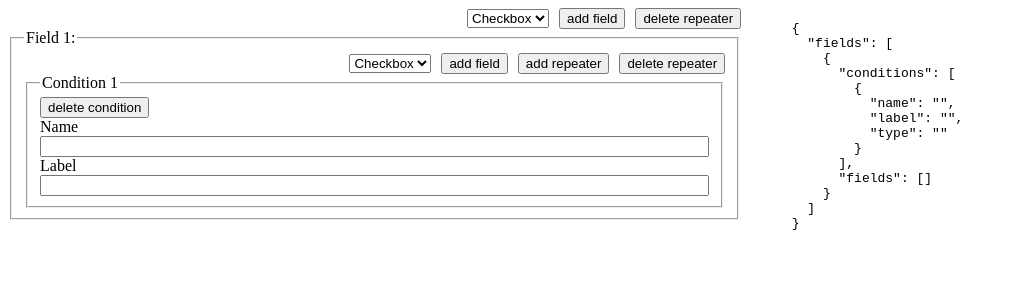
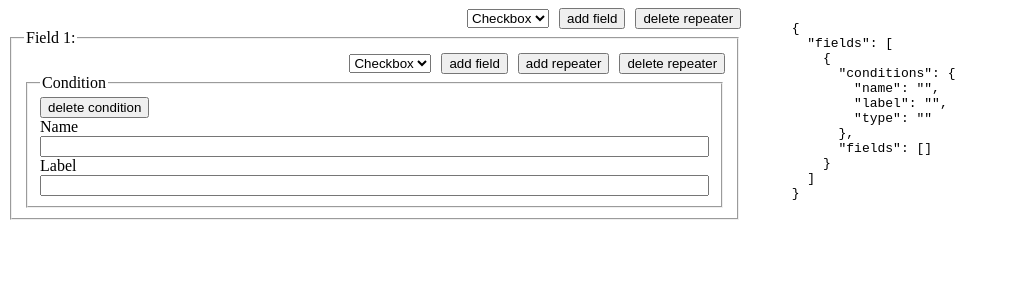
Before and after one commit to DmitrijPedan/angular-custom-fields, an Angular app: page / in a window 1280 px wide. Both pictures are taken after a click on the button "add field". Shown: the top 300 px of the page, without its empty margins (0-1013 px from the left). Built offline with nearby package versions, Linux system fonts and the light colour scheme.

Commit message:
make oject from conditions

```diff
--- a/src/app/custom-fields/components/custom-fields-form/custom-fields-form.component.ts
+++ b/src/app/custom-fields/components/custom-fields-form/custom-fields-form.component.ts
@@ -34,7 +34,7 @@ export class CustomFieldsFormComponent   {
   addGroup(type?: FieldType) {
     this.fieldsFormArray.push(
       this.fb.control({
-        conditions: [],
+        conditions: {},
         fields: []
       })
     );
--- a/src/app/custom-fields/components/group-control/group-control.component.html
+++ b/src/app/custom-fields/components/group-control/group-control.component.html
@@ -9,20 +9,17 @@
         (addField)="_addCondition()"
       ></app-buttons-bar>
 
-
-      <ng-container formArrayName="conditions">
-        <app-field-form *ngFor="let c of _conditionsFormArray?.controls; index as j"
-                            (remove)="_deleteCondition(j)"
-                            [formControlName]="j"
-                            [formLabel]="'Condition ' + (j+1)">
-        </app-field-form>
-      </ng-container>
+      <app-field-form
+        [formControlName]="'conditions'"
+        [formLabel]="'Condition '">
+      </app-field-form>
 
       <ng-container formArrayName="fields">
-        <app-group-control *ngFor="let s of _fieldsFormArray?.controls; index as i"
-                           (remove)="_deleteGroupFromArray(i)"
-                           [formControlName]="i"
-                           [formLabel]="'Nested Group '+ (i + 1) + ':'">
+        <app-group-control
+          *ngFor="let s of _fieldsFormArray?.controls; index as i"
+          (remove)="_deleteGroupFromArray(i)"
+          [formControlName]="i"
+          [formLabel]="'Nested Group '+ (i + 1) + ':'">
         </app-group-control>
       </ng-container>
 
--- a/src/app/custom-fields/components/group-control/group-control.component.ts
+++ b/src/app/custom-fields/components/group-control/group-control.component.ts
@@ -1,12 +1,12 @@
 import { Component, OnInit, OnDestroy, Input, Output, EventEmitter, forwardRef } from '@angular/core';
-import {ControlValueAccessor, FormArray, FormBuilder, FormGroup, NG_VALUE_ACCESSOR} from "@angular/forms";
+import {ControlValueAccessor, FormArray, FormBuilder, FormControl, FormGroup, NG_VALUE_ACCESSOR} from "@angular/forms";
 import { CustomFieldService} from "../../services/custom-field.service";
 import {Subject, Subscription} from "rxjs";
 import {ConditionFormComponentData} from "../field-form/field-form.component";
 import {takeUntil} from "rxjs/operators";
 
 export interface GroupControlComponentData {
-  conditions: ConditionFormComponentData[];
+  conditions: ConditionFormComponentData;
   fields: GroupControlComponentData[];
 }
 
@@ -58,9 +58,8 @@ export class GroupControlComponent implements OnInit, OnDestroy, ControlValueAcc
       return;
     }
     setTimeout(() => {
-      if (value.conditions.length) {
-        this._conditionsFormArray.clear();
-        value.conditions.forEach(c => this._addCondition());
+      if (value.conditions) {
+        this._addCondition()
       }
 
       if (value.fields.length) {
@@ -88,12 +87,10 @@ export class GroupControlComponent implements OnInit, OnDestroy, ControlValueAcc
     // throw new Error('setDisabledState not implemented');
   }
 
-  _deleteCondition(index: number) {
-    this._conditionsFormArray.removeAt(index);
-  }
+
 
   _addCondition() {
-    this._conditionsFormArray.push(this._fb.control({name: '', label: '', type: ''}));
+    this._formConditions.setValue({name: '', label: '', type: ''});
   }
 
   _deleteGroupFromArray(index: number) {
@@ -109,8 +106,8 @@ export class GroupControlComponent implements OnInit, OnDestroy, ControlValueAcc
     );
   }
 
-  get _conditionsFormArray(): FormArray {
-    return this._form.get("conditions") as FormArray;
+  get _formConditions(): FormControl {
+    return this._form.get("conditions") as FormControl;
   }
 
   get _fieldsFormArray(): FormArray {
@@ -119,7 +116,7 @@ export class GroupControlComponent implements OnInit, OnDestroy, ControlValueAcc
 
   private _createFormGroup() {
     this._form = this._fb.group({
-      conditions: this._fb.array([]),
+      conditions: {},
       fields: this._fb.array([])
     });
 
```
